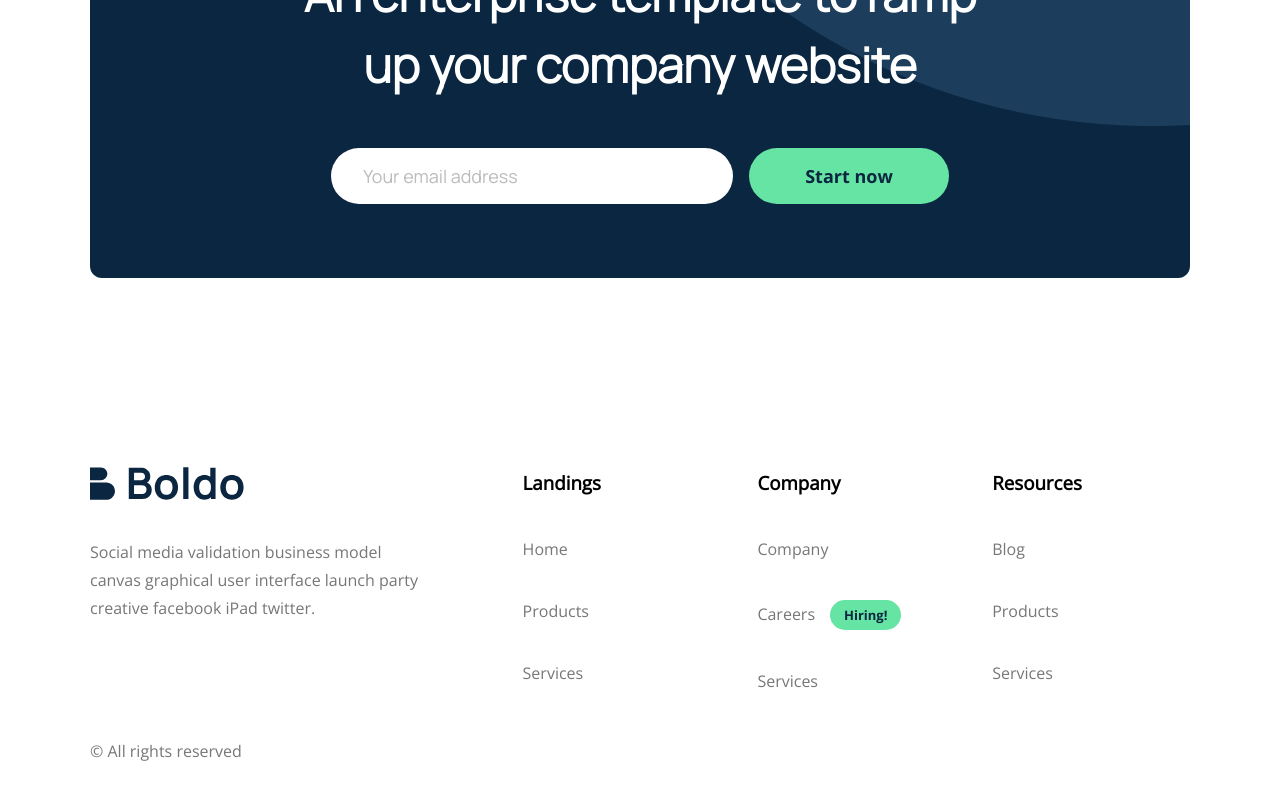
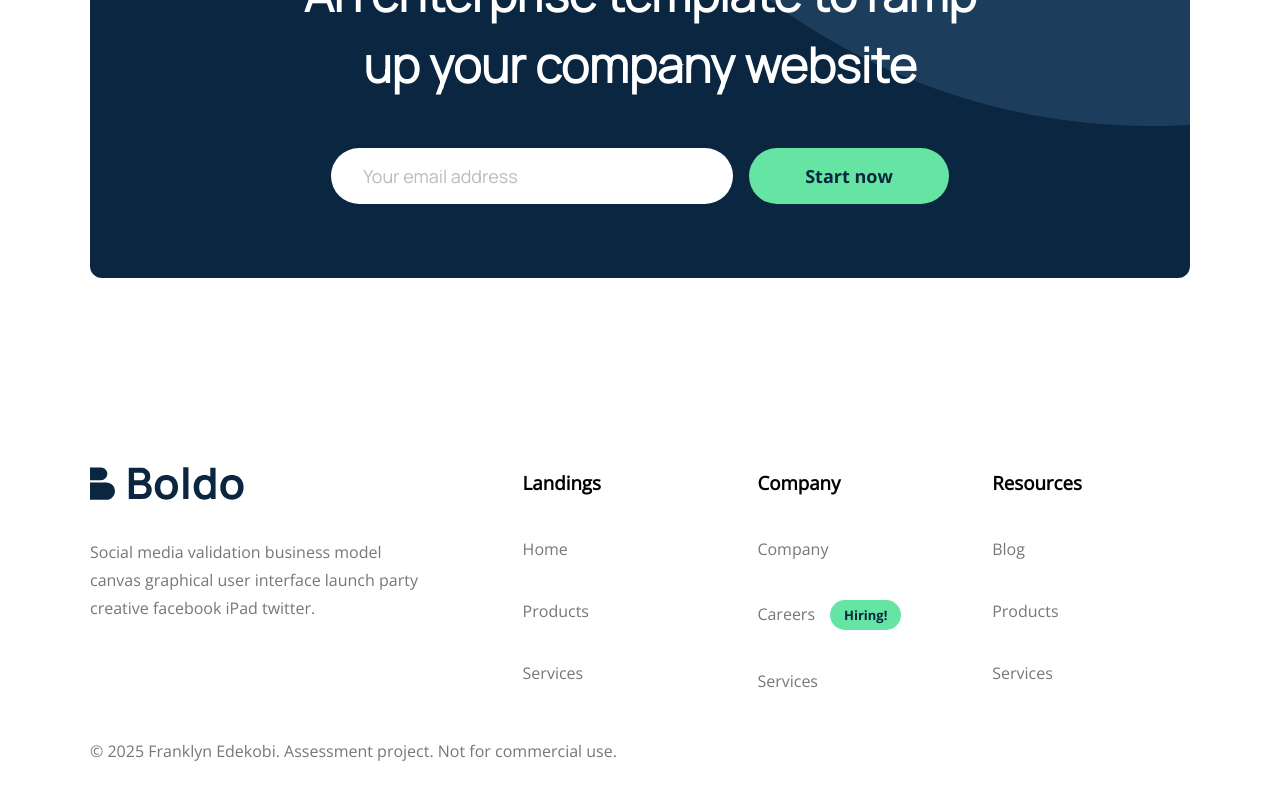
Before and after one commit to qobitech/boldo, a React (Vite) app: page /about in a window 1280 px wide. Shown: the part 4717-5517 px from the top of the page. Built offline with nearby package versions, Linux system fonts and the light colour scheme.

Commit message:
feat: license added and readme updated

```diff
--- a/src/layout/footer.tsx
+++ b/src/layout/footer.tsx
@@ -74,7 +74,10 @@ const Footer = () => {
         </FooterContent>
 
         <div className="copy-right">
-          <p>&copy; All rights reserved</p>
+          <p>
+            &copy; {new Date().getFullYear()} Franklyn Edekobi. Assessment
+            project. Not for commercial use.
+          </p>
         </div>
       </ContainerClass>
     </FooterWrapper>
--- a/src/pages/about/hero-section.tsx
+++ b/src/pages/about/hero-section.tsx
@@ -28,9 +28,13 @@ const Hero = () => {
       <ContainerClass>
         <GridWrapper>
           <Image className="item item-a" src={hero1} alt="hero 1" />
+
           <Image className="item item-b" src={hero2} alt="hero 2" />
+
           <Image className="item item-c" src={hero3} alt="hero 3" />
+
           <Image className="item item-d" src={hero4} alt="hero 4" />
+
           <Image className="item item-e" src={hero5} alt="hero 5" />
         </GridWrapper>
       </ContainerClass>
--- a/src/pages/page404/index.tsx
+++ b/src/pages/page404/index.tsx
@@ -8,7 +8,9 @@ const Page404 = () => {
   return (
     <Wrapper>
       <img src={pg404} alt="page 404" />
+
       <p>Sorry for the inconvenience</p>
+
       <button onClick={() => navigate(pageurl.ABOUT)}>
         Back to about page
       </button>
```
Also changed, not shown: 2 other files (tests, documents, lock files or other folders).
